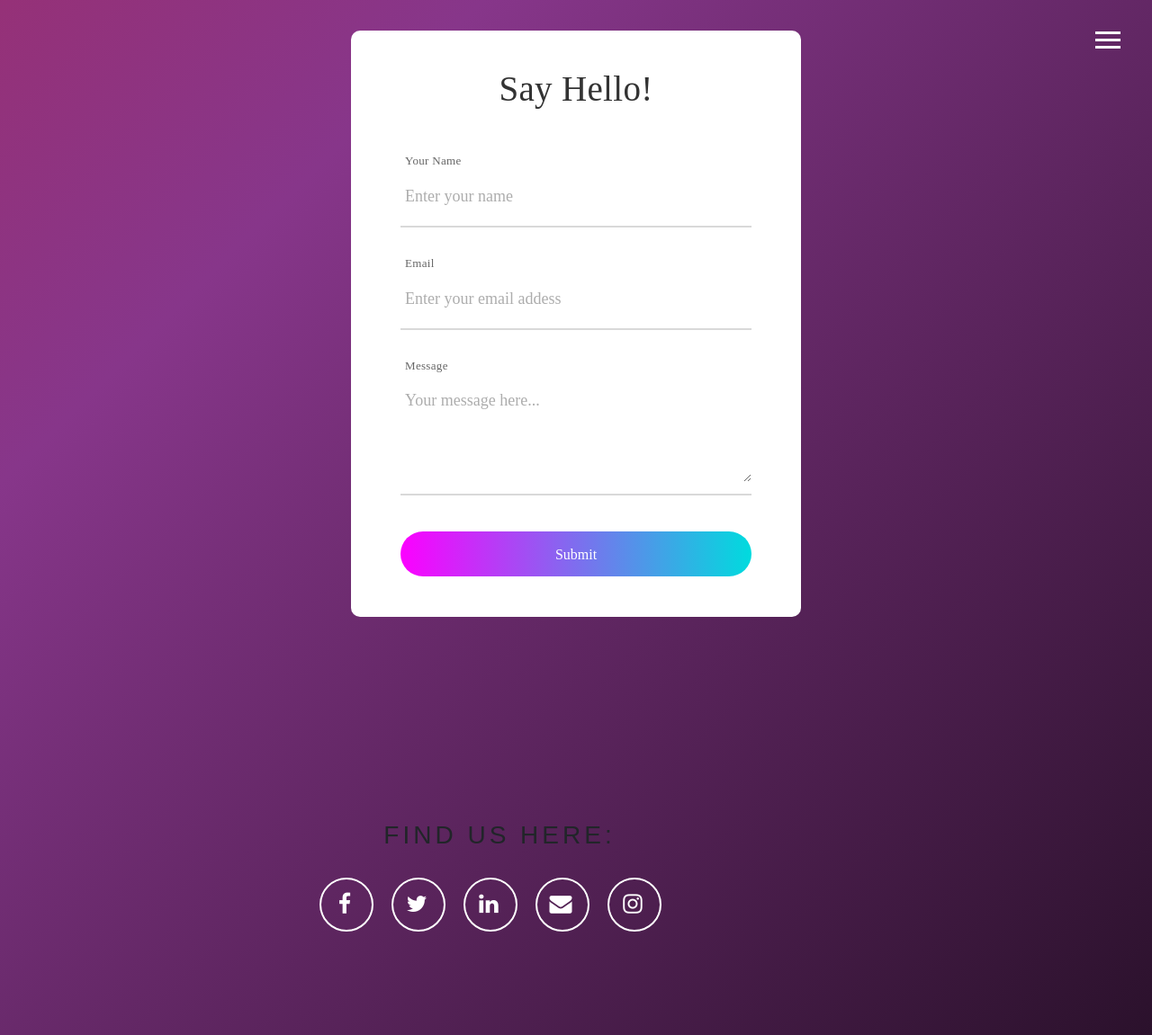
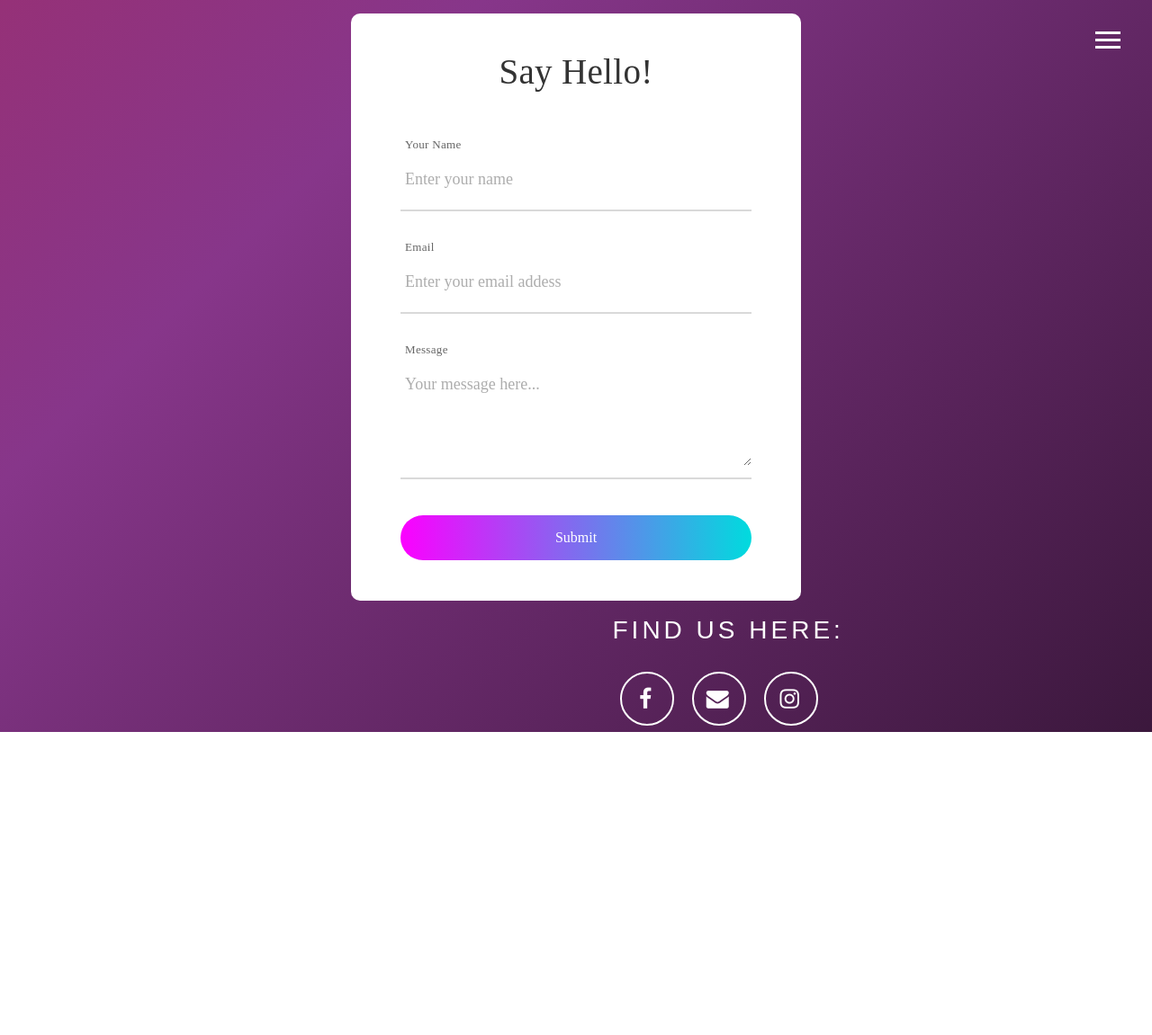
Before and after one commit to Alfaaz-ADGITM/Alfaaz-Adgitm, a Django app: page /contact in a window 1280 px wide. Shown: the whole page at 90% size. After the commit the page ends 814 px from the top, so only its background shows below. Run offline with Django 3.2, Linux system fonts and the light colour scheme; some libraries are stand-ins or nearby versions.

Commit message:
Contact Page Completed

```diff
--- a/member/templates/member/contact.html
+++ b/member/templates/member/contact.html
@@ -49,11 +49,9 @@
               <h3>Find Us Here:
               <div class="effect amiens">
                   <div class="buttons">
-                    <a href="https://www.facebook.com/avigupta2798" class="facebook" title="Facebook" target="_blank"><i class="fa fa-facebook-f" aria-hidden="true"></i></a>
-                    <a href="https://twitter.com/avi__gupta" class="twitter" title="Twitter" target="_blank"><i class="fa fa-twitter" aria-hidden="true"></i></a>
-                    <a href="https://www.linkedin.com/in/avi-g-35811996/" class="linkedin" title="LinkedIn" target="_blank"><i class="fa fa-linkedin" aria-hidden="true"></i></a>
-                    <a href="mailto:avibilasgupta@gmail.com" class="mail" title="Mail" target="_blank"><i class="fa fa-envelope" aria-hidden="true"></i></a>
-                    <a href="https://www.instagram.com/_avi_gupta_/" class="instagram" title="Instagram" target="_blank"><i class="fa fa-instagram" aria-hidden="true"></i></a>
+                    <a href="https://www.facebook.com/alfaaz.adgitm" class="facebook" title="Facebook" target="_blank"><i class="fa fa-facebook-f" aria-hidden="true"></i></a>
+                    <a href="mailto:alfaaz.adgitm@gmail.com" class="mail" title="Mail" target="_blank"><i class="fa fa-envelope" aria-hidden="true"></i></a>
+                    <a href="https://www.instagram.com/alfaaz_adgitm/" class="instagram" title="Instagram" target="_blank"><i class="fa fa-instagram" aria-hidden="true"></i></a>
                   </div>
               </div>
               </h3>
--- a/static/css/base.css
+++ b/static/css/base.css
@@ -118,6 +118,7 @@ h2 {
 h3 {
   font-family: 'Montserrat';
   font-size: 1.8rem;
+  color: #FFFFFF;
   font-weight: 1000;
     text-transform: uppercase;
     letter-spacing: .25rem;
@@ -339,6 +340,7 @@ img, video {
   h2,
   h3 {
 	margin: 0;
+	color: #FFFFFF;
 	font-weight: 400;
   }
   h1.lg-heading,
--- a/static/css/contact.css
+++ b/static/css/contact.css
@@ -49,6 +49,7 @@
   /*---------------------------------------------*/
   h1,h2,h3,h4,h5,h6 {
       margin: 0px;
+      color: #FFFFFF;
   }
 
   p {
@@ -130,7 +131,7 @@
 
   .container-contact100 {
     width: 100%;
-    min-height: 90vh;
+    min-height: 85vh;
     display: -webkit-box;
     display: -webkit-flex;
     display: -moz-box;
@@ -541,13 +542,17 @@
   }
     /* START: Contact Styling*/
 #contact {
-	padding-top: 12rem;
-	padding-bottom: 7.2rem;
+	padding-top: 1px;
+	padding-bottom: 7px;
+  padding-left: 420px;
   }
   #contact .effect .buttons {
 	  margin-top: 30px;
 	  display: flex;
 	  justify-content: center;
+  }
+  #contact .h3{
+    color: #FFFFFF;
   }
   #contact .effect a {
 	  text-decoration: none;
@@ -573,7 +578,7 @@
   }
   #contact .effect.amiens a:hover {
 	  transition: all 0.2s linear 0s;
-	  border-color: #444;
+	  border-color: rgb(216, 166, 213);
   }
   #contact .effect.amiens a:hover i {
 	  transform: scale(1.7);
```
